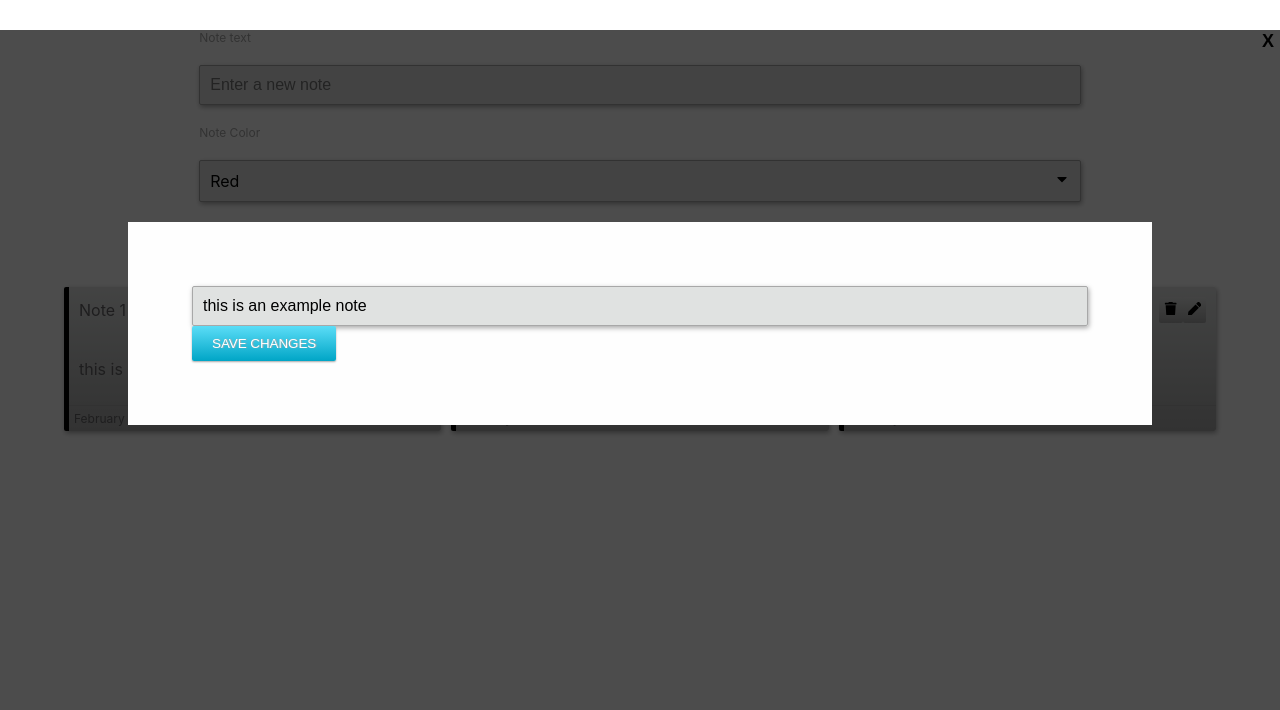
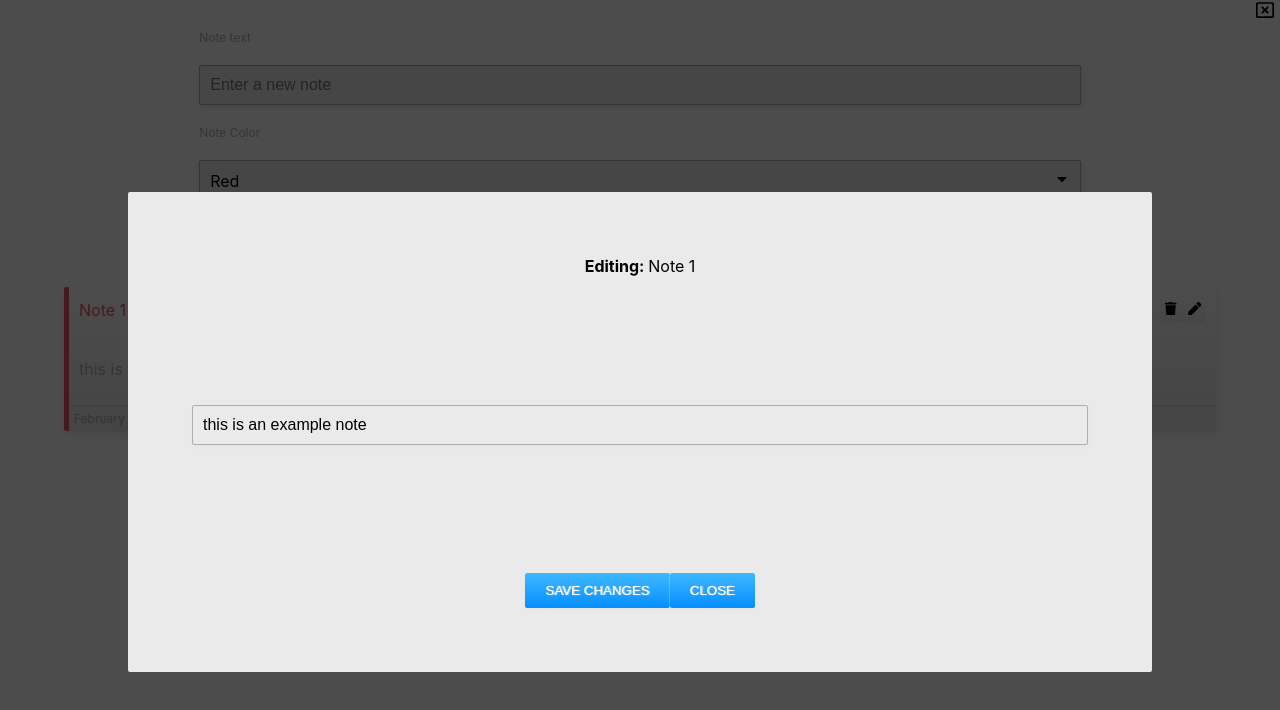
Before and after one commit to VanceLongwill/note-taking-app, a React (Create React App) app: page / in a window 1280 px wide. Both pictures are taken after a click on the button 419 px from the left and 310 px from the top of the page. Shown: the top 710 px of the page. Built offline with nearby package versions, Linux system fonts and the light colour scheme.

Commit message:
support colors, tweak styling

```diff
--- a/src/App.js
+++ b/src/App.js
@@ -17,7 +17,7 @@ function App() {
 
   const { CREATE_NOTE, UPDATE_NOTE, DELETE_NOTE } = actionTypes;
   function handleAdd() {
-    dispatch({ type: CREATE_NOTE, text: inputText });
+    dispatch({ type: CREATE_NOTE, text: inputText, color: userColor });
     setInputText("");
   }
 
@@ -39,12 +39,12 @@ function App() {
 
   return (
     <div className="App">
+      {modalState.visible &&
+          <EditModal
+            onClose={handleModalClose}
+            onSave={handleUpdate}
+            note={modalState.note} />}
       <form className="InputContainer">
-        {modalState.visible &&
-            <EditModal
-              onClose={handleModalClose}
-              onSave={handleUpdate}
-              note={modalState.note} />}
         <label htmlFor="noteInput">Note text</label>
         <NoteInput
           value={inputText}
--- a/src/components/EditModal.js
+++ b/src/components/EditModal.js
@@ -1,4 +1,6 @@
 import React, { useState } from 'react';
+
+import { FaRegWindowClose } from 'react-icons/fa';
 
 import { NoteInput } from './NoteInput';
 import { AddButton } from './AddButton';
@@ -14,16 +16,25 @@ export function EditModal({ note, onSave, onClose, ...props }) {
 
   return (
     <div className="EditModal" onClick={onClose}>
-      <button type="button" className="EditModal-close" name="closeModal" onClick={onClose}>X</button>
       <div className="EditModal-content" onClick={e => e.stopPropagation()}>
+        <button type="button" className="EditModal-close" name="closeModal" onClick={onClose}><FaRegWindowClose /></button>
+        <span><b>Editing: </b>{note.title}</span>
         <NoteInput
           value={inputText}
           id="modalNoteInput"
           name="modalNoteInput"
           onChange={({ target: { value } }) => setInputText(value)} />
-        <AddButton
-          text="Save changes"
-          onClick={() => onSave(note.id, inputText)} />
+        <div>
+          <AddButton
+            text="Save changes"
+            onClick={() => {
+              onSave(note.id, inputText);
+              onClose();
+            }} />
+          <AddButton
+            text="Close"
+            onClick={onClose} />
+        </div>
       </div>
     </div>
   );
--- a/src/components/NoteCard.js
+++ b/src/components/NoteCard.js
@@ -12,12 +12,12 @@ function getFormattedDate(timestamp) {
 }
 
 export function NoteCard({ note, onDelete, onEdit, ...props }) {
-  const { id, title, text, color, date } = note;
+  const { id, title, text, color: { value: color }, date } = note;
 
   return (
     <div className="NoteCard" style={{ borderLeftColor: color }}>
       <div className="NoteCard-header">
-        <span>{title}</span>
+        <span style={{ color }}>{title}</span>
         <div className="NoteCard-header-icons">
           <button onClick={() => onDelete(id)}><FaTrash /></button>
           <button onClick={() => onEdit(note)}><FaPen /></button>
--- a/src/index.css
+++ b/src/index.css
@@ -1,12 +1,12 @@
 :root {
   --white: #fefefe;
-  --grey: #a8a8a8;
-  --light-grey: #e0e2e1;
-  --dark-grey: #646366;
+  --grey: #e5e5e5;
+  --light-grey: #eaeaea;
+  --dark-grey: #adadad;
   --fs-medium: 16px;
   --fs-small: 12px;
-  --light-blue: #5bddf7;
-  --dark-blue: #00a5c6;
+  --light-blue: #3fb8ff;
+  --dark-blue: #058eff;
 }
 
 body {
@@ -18,6 +18,7 @@ body {
   -webkit-font-smoothing: antialiased;
   -moz-osx-font-smoothing: grayscale;
   font-size: var(--fs-medium);
+  background-color: var(--white);
 }
 
 .App {
@@ -50,7 +51,7 @@ body {
   border-radius: 2px;
   padding: 10px;
   margin: 0;
-  border: 1px solid var(--grey);
+  border: 1px solid var(--dark-grey);
   height: 100%;
   width: 100%;
   font-size: var(--fs-medium);
@@ -59,7 +60,7 @@ body {
 .ColorPicker {
   font-size: var(--fs-medium);
   background-color: var(--light-grey);
-  border: 1px solid var(--grey);
+  border: 1px solid var(--dark-grey);
   border-radius: 2px;
   width: 100%;
   padding: 10px;
@@ -85,7 +86,7 @@ body {
   background: linear-gradient(to bottom, var(--light-blue) 0%, var(--dark-blue) 100%);
   padding: 10px 20px 10px 20px;
   text-transform: uppercase;
-  color: white;
+  color: var(--white);
   box-shadow: 0px 1px 2px var(--grey);
   text-shadow: 1px 0px 1px var(--grey);
   align-self: center;
@@ -106,14 +107,16 @@ body {
 
 .NoteCard {
   border-radius: 2px;
-  background: linear-gradient(to bottom, var(--light-grey) 0%, var(--grey) 100%);
+  background: linear-gradient(to bottom, var(--white) 0%, var(--grey) 100%);
   box-shadow: 1px 2px 5px var(--grey);
   border-left: 5px solid;
+  display: flex;
+  flex-direction: column;
+  justify-content: space-between;
 }
 .NoteCard span, .NoteCard p {
   color: var(--dark-grey);
 }
-
 .NoteCard-header {
   padding: 10px;
   display: flex;
@@ -126,18 +129,17 @@ body {
   border-radius: 2px;
   border: none;
   border-radius: 2px;
-  background: linear-gradient(to bottom, var(--light-grey) 0%, var(--grey) 100%);
+  background: linear-gradient(to bottom, var(--white) 0%, var(--light-grey) 100%);
 }
 .NoteCard-header-icons button:hover {
-  background: linear-gradient(to top, var(--light-grey) 0%, var(--grey) 100%);
+  background: linear-gradient(to top, var(--white) 0%, var(--light-grey) 100%);
 }
-
 .NoteCard-body {
   padding: 10px;
 }
 .NoteCard-footer {
   padding: 5px;
-  border-top: 1px solid var(--grey);
+  border-top: 1px solid rgba(0, 0, 0, 0.1);
   font-size: var(--fs-small);
 }
 
@@ -152,16 +154,24 @@ body {
   background-color: rgba(0, 0, 0, 0.7);
 }
 .EditModal-content {
-  background-color: var(--white);
+  background-color: var(--light-grey);
   padding: 5vw;
   margin: 15% auto;
   width: 80%;
+  height: 60%;
+  display: flex;
+  border-radius: 2px;
+  flex-direction: column;
+  justify-content: space-between;
+  align-items: center;
 }
 .EditModal-close {
   position: fixed;
+  top: 0;
   right: 0;
   background: transparent;
   border: 0;
+  margin-top: 0;
   font-weight: 900;
   font-size: large;
 }
@@ -173,13 +183,9 @@ body {
 label {
   float: left;
   font-size: var(--fs-small);
-  color: var(--grey);
+  color: var(--dark-grey);
 }
 
 * {
   box-sizing: border-box;
 }
-
-input:required:invalid {
-  /* box-shadow: 1px 2px 5px red; */
-}
--- a/src/noteReducer.js
+++ b/src/noteReducer.js
@@ -1,4 +1,6 @@
 import uuid from 'uuid/v4';
+
+import { colors } from './colors';
 
 export const actionTypes = {
     CREATE_NOTE: "CREATE_NOTE",
@@ -17,6 +19,7 @@ export function noteReducer(state = initialNoteState, action) {
           text: action.text,
           id: uuid(),
           date: Math.floor(Date.now() / 1000),
+          color: action.color,
         }
       ];
     case UPDATE_NOTE:
@@ -41,17 +44,20 @@ export const initialNoteState = [
     text: "this is an example note",
     id: uuid(),
     date: Math.floor(Date.now() / 1000),
+    color: colors[0],
   },
   {
     title: "Note 2",
     text: "this is another example note",
     id: uuid(),
     date: Math.floor(Date.now() / 1000),
+    color: colors[1],
   },
   {
     title: "Note 3",
     text: "this is a third example note",
     id: uuid(),
     date: Math.floor(Date.now() / 1000),
+    color: colors[2],
   },
 ];
```
